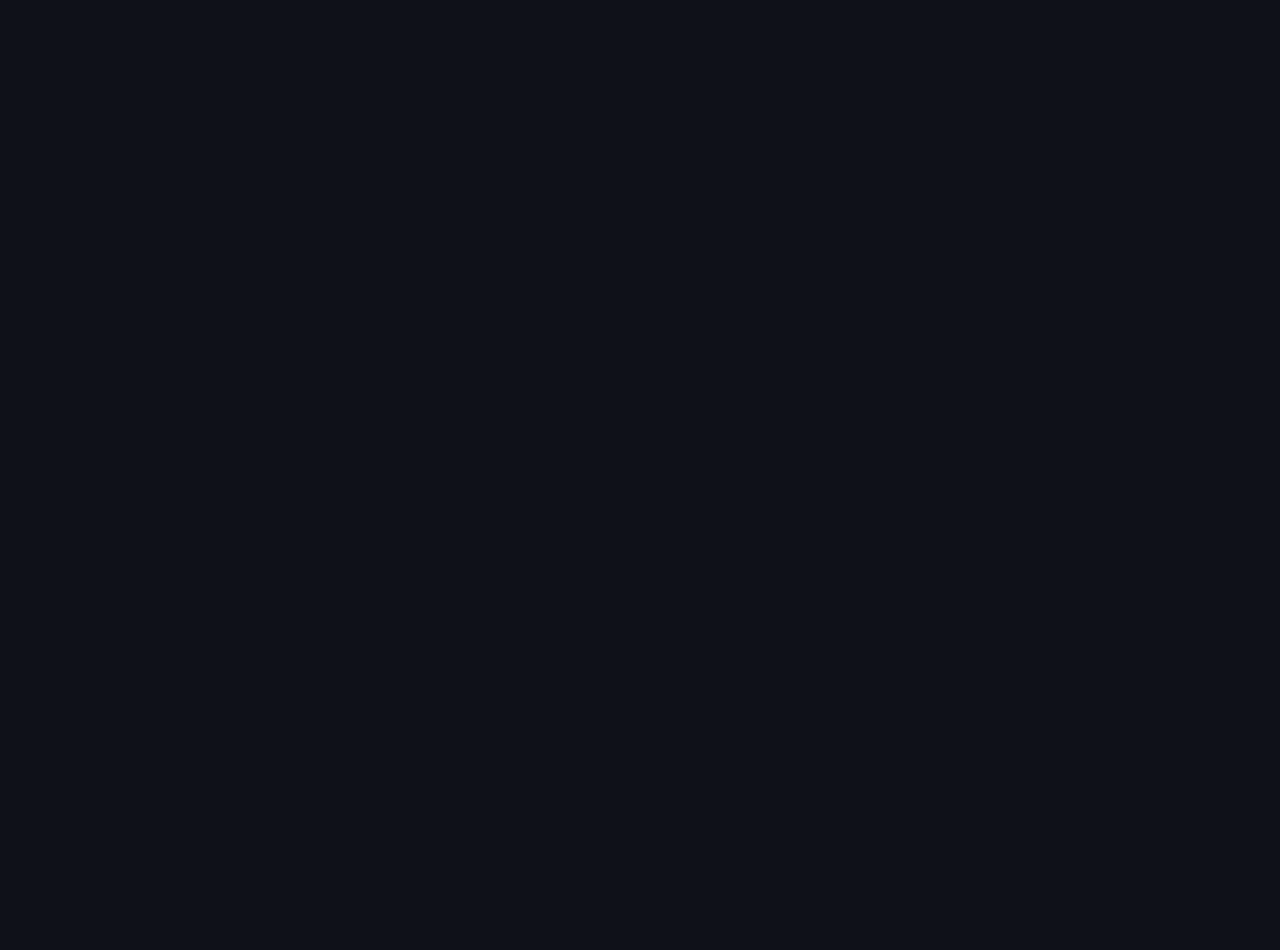
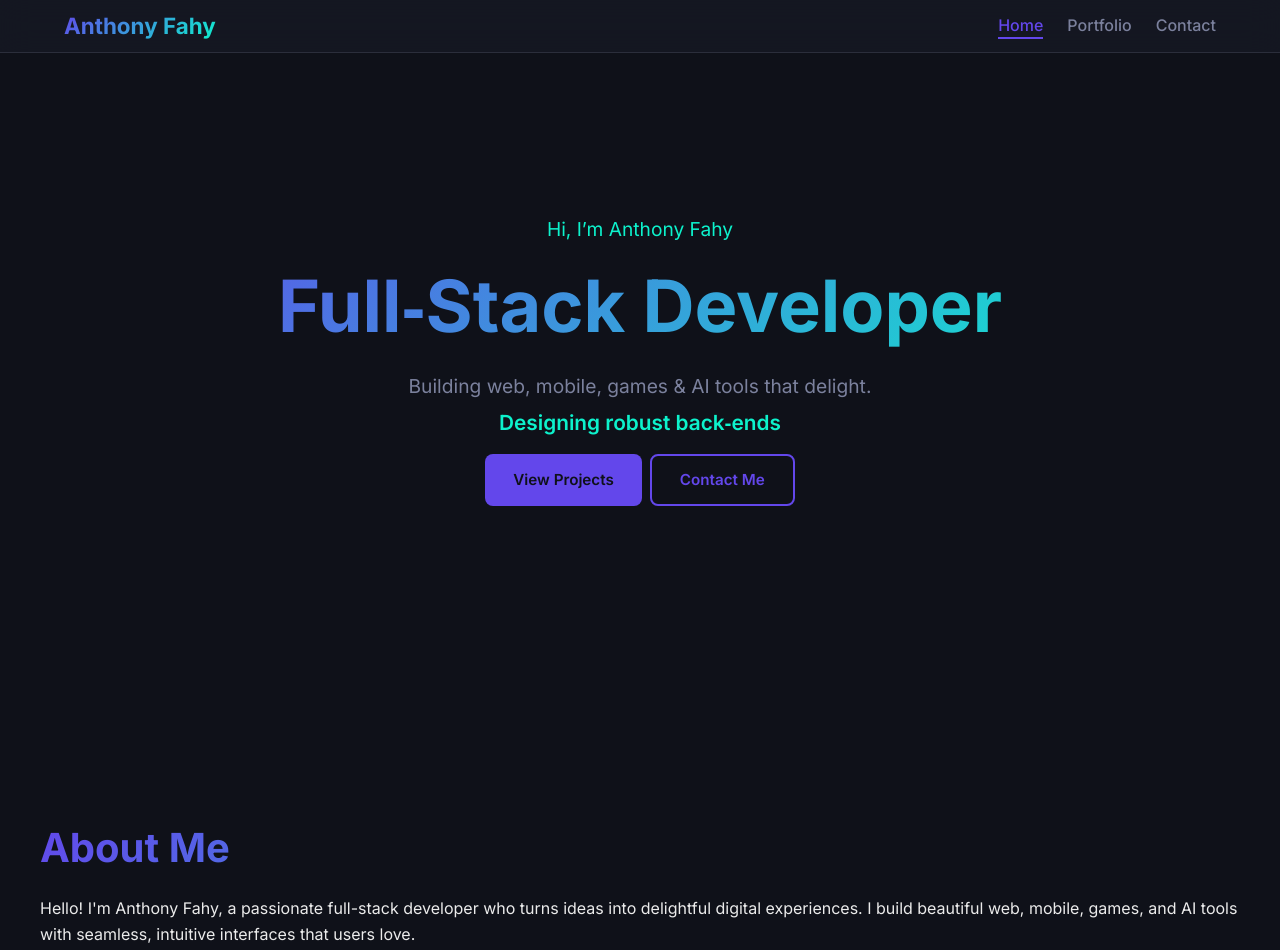
Before and after one commit to BIGDAWG42/portfolio, a website built with Vite: page index.html in a window 1280 px wide. Shown: the top 950 px of the page. Before the commit the page ends 800 px from the top, so only its background shows below. Built offline with nearby package versions, Linux system fonts and the light colour scheme.

Commit message:
Update index.html

```diff
--- a/index.html
+++ b/index.html
@@ -1,14 +1,23 @@
+<!DOCTYPE html>
+<html lang="en">
   <head>
-  <meta charset="UTF-8">
-  <meta name="viewport" content="width=device-width, initial-scale=1.0">
-  <title>Anthony Fahy | Portfolio</title>
+    <meta charset="UTF-8" />
+    <meta name="viewport" content="width=device-width, initial-scale=1.0" />
+    <meta name="description" content="Anthony Fahy — Full-Stack Developer Portfolio" />
+    <title>Anthony Fahy | Full-Stack Developer</title>
 
-  <!-- CSS Stylesheets -->
+    <!-- CSS -->
     <link rel="stylesheet" href="./theme.css">
     <link rel="stylesheet" href="./base.css">
     <link rel="stylesheet" href="./layout.css">
     <link rel="stylesheet" href="./animations.css">
     <link rel="stylesheet" href="./components.css">
 
+    <!-- Google Fonts -->
+    <link href="https://fonts.googleapis.com/css2?family=Inter:wght@300;400;500;600;700&display=swap" rel="stylesheet" />
+  </head>
+  <body>
+    <div id="app"></div>
     <script type="module" src="./main.js"></script>
-</head>
+  </body>
+</html>
```
Lines whose indentation alone changed are shown as unchanged.
